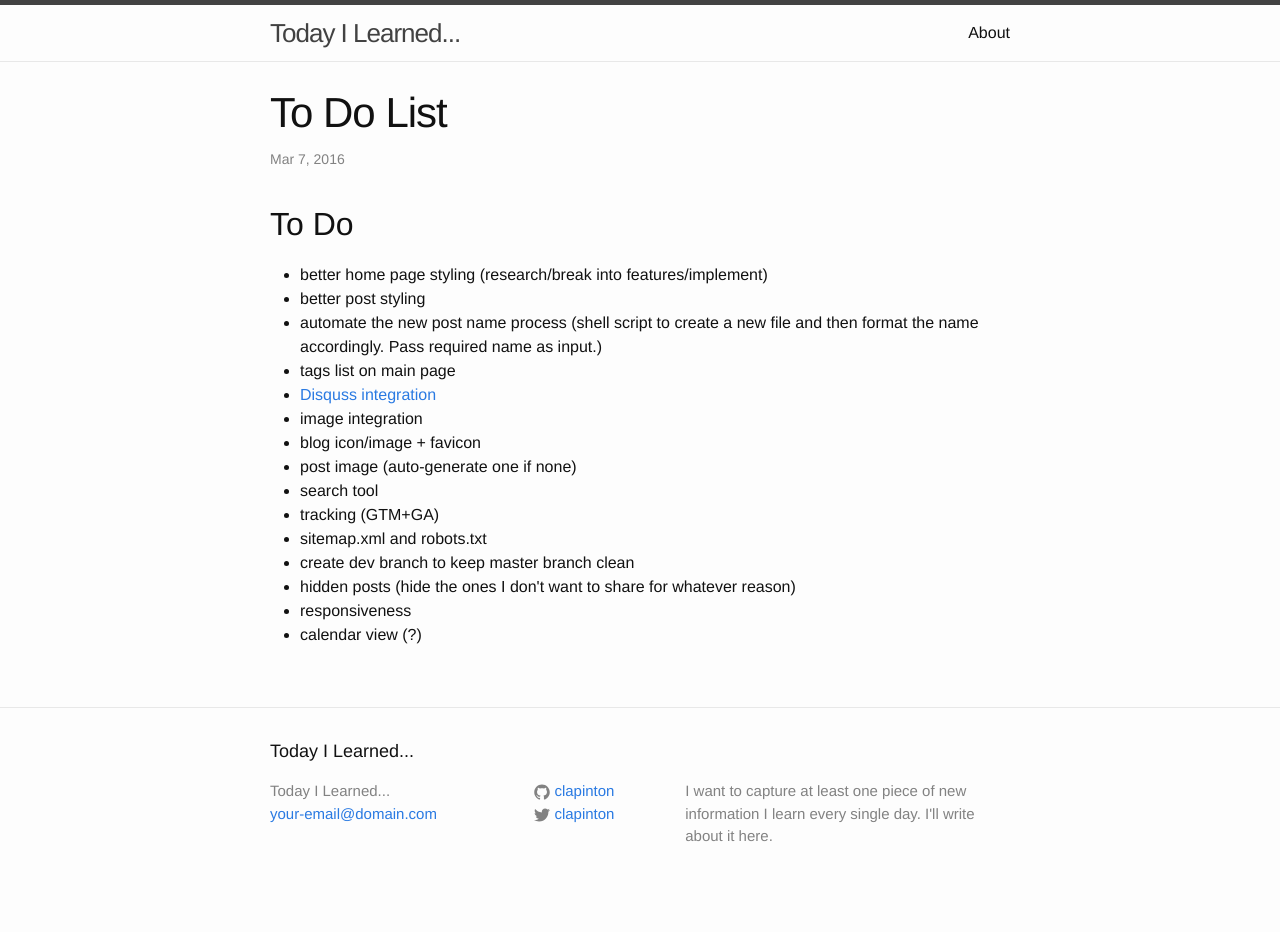
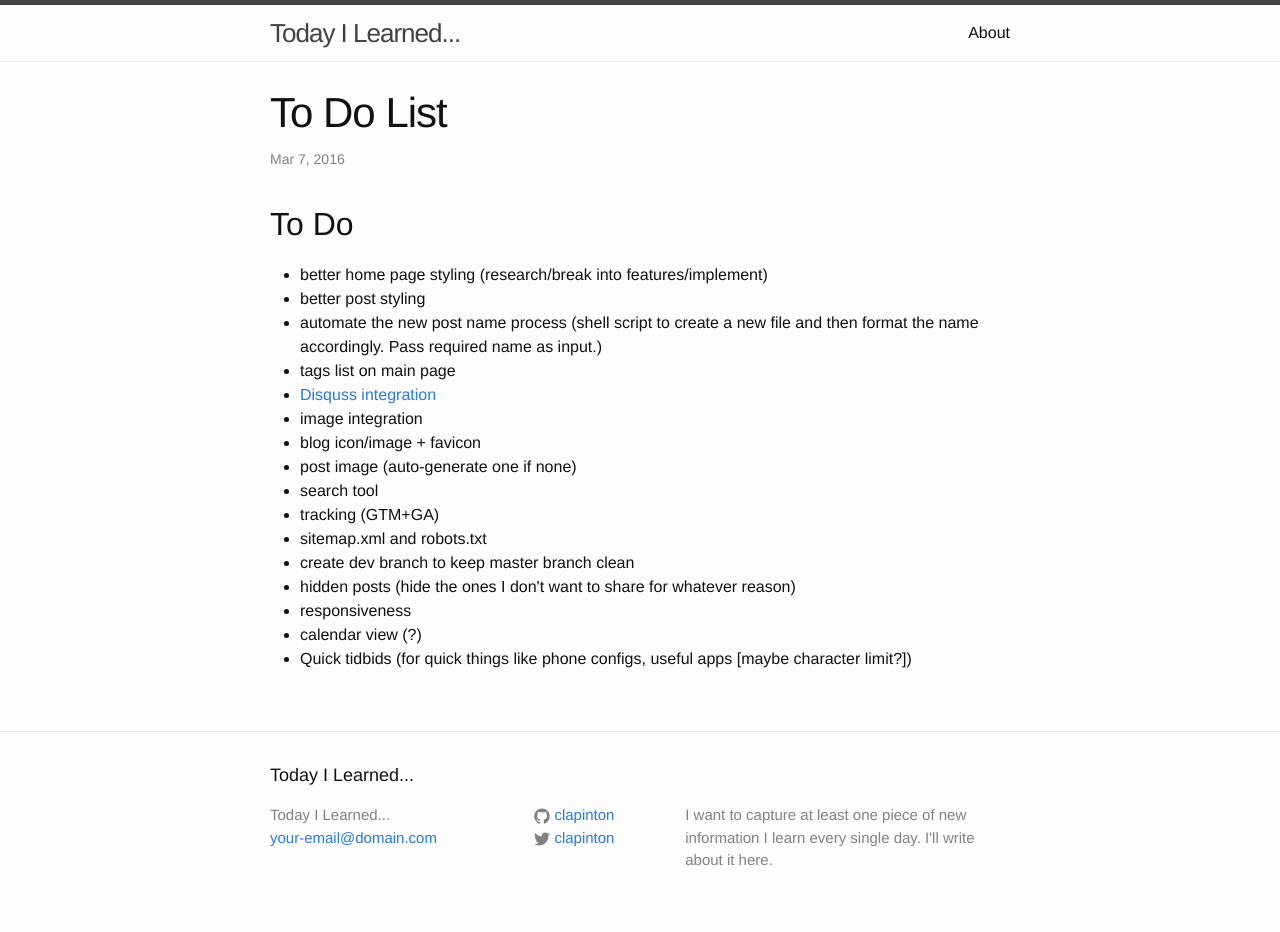
Before and after one commit to clapinton/Blog, a Jekyll site: the page built from _posts/2016-03-07-to-do-list.html, in a window 1280 px wide. Built offline with Jekyll 4.4.1, drawn with Linux system fonts in a browser that asks for light colours; before the commit the page ends 908 px from its top, so only the background shows below that.

Commit message:
Adding todo item.

```diff
--- a/_posts/2016-03-07-to-do-list.html
+++ b/_posts/2016-03-07-to-do-list.html
@@ -22,4 +22,5 @@ tags:
 	<li>hidden posts (hide the ones I don't want to share for whatever reason)</li>
 	<li>responsiveness</li>
 	<li>calendar view (?)</li>
+	<li>Quick tidbids (for quick things like phone configs, useful apps [maybe character limit?])
 </ul>
```
